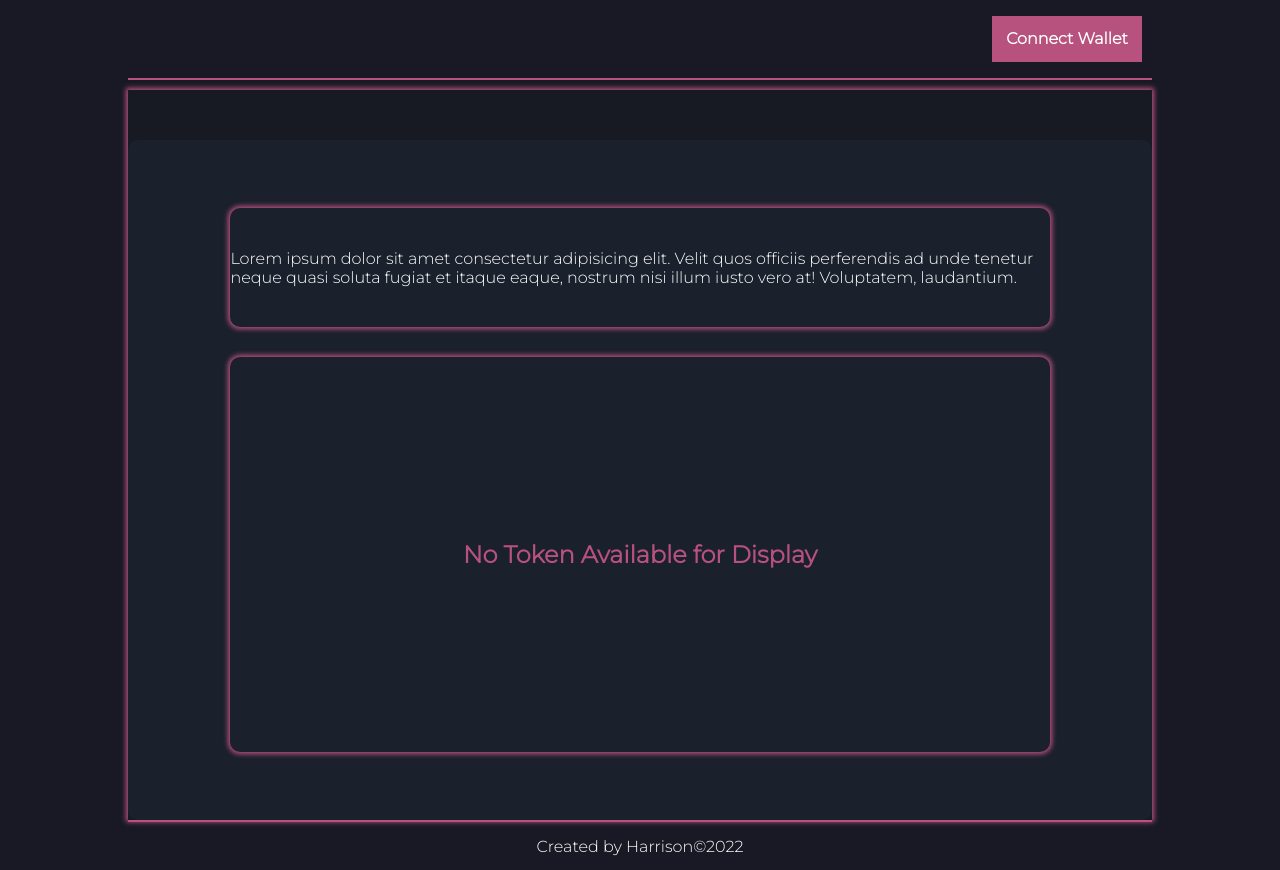
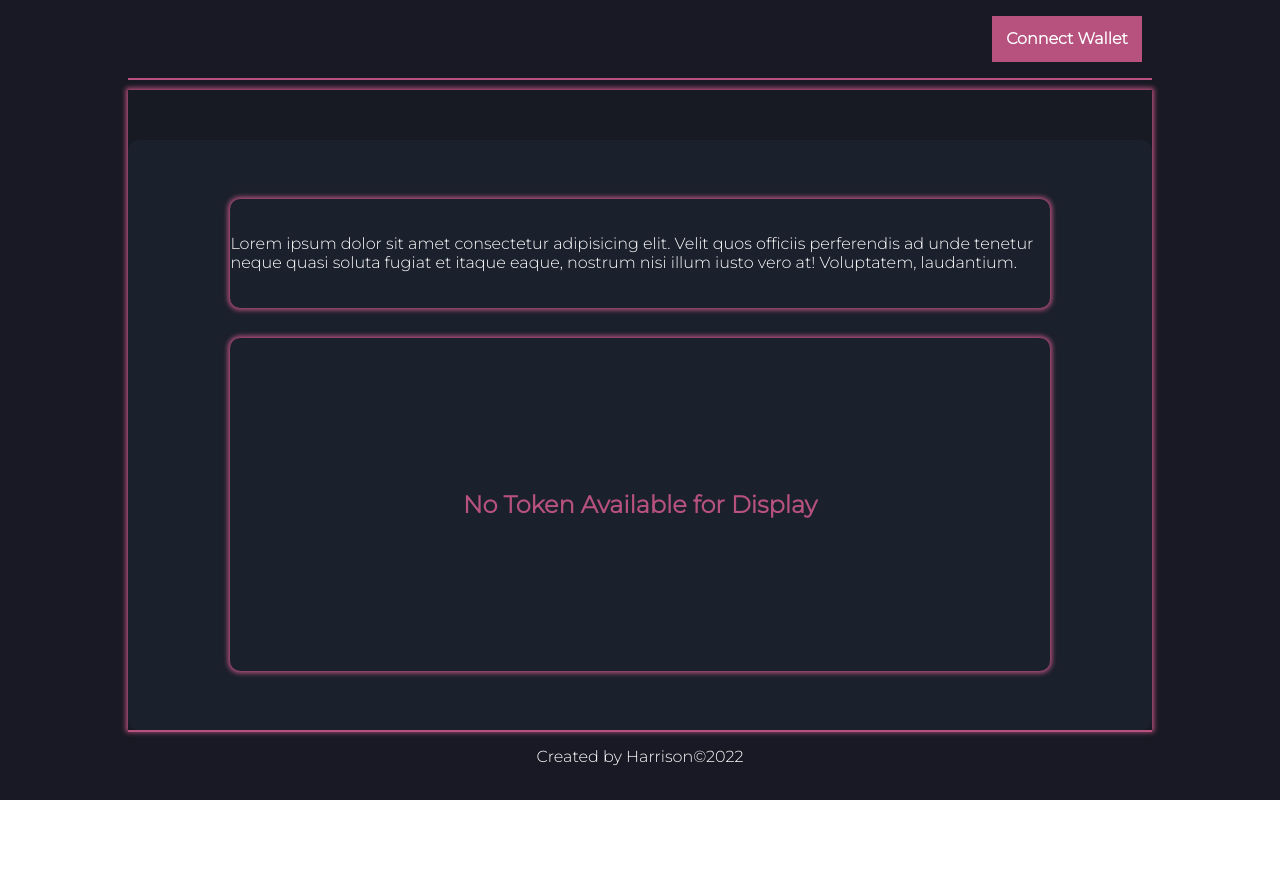
Before and after one commit to oforduh/broom, a React (Create React App) app: page / in a window 1280 px wide. After the commit the page ends 800 px from the top, so only its background shows below. Built offline with nearby package versions, Linux system fonts and the light colour scheme.

Commit message:
fixed token table

```diff
--- a/src/Components/Tokens/tokens.module.scss
+++ b/src/Components/Tokens/tokens.module.scss
@@ -1,7 +1,6 @@
 .parentContainer {
   width: 100%;
   min-height: 100%;
-  overflow: scroll;
   padding: 50px 30px;
   border-radius: 10px;
   -webkit-box-shadow: 0px 0px 5px 2px rgba(183, 81, 126, 1);
--- a/src/Pages/Home/home.module.scss
+++ b/src/Pages/Home/home.module.scss
@@ -48,7 +48,7 @@
 
       color: var(--white);
       padding-top: 50px;
-      min-height: calc(100vh - 70px);
+      min-height: calc(80vh);
       width: 100%;
       display: flex;
       // border: 2px solid brown;
```
